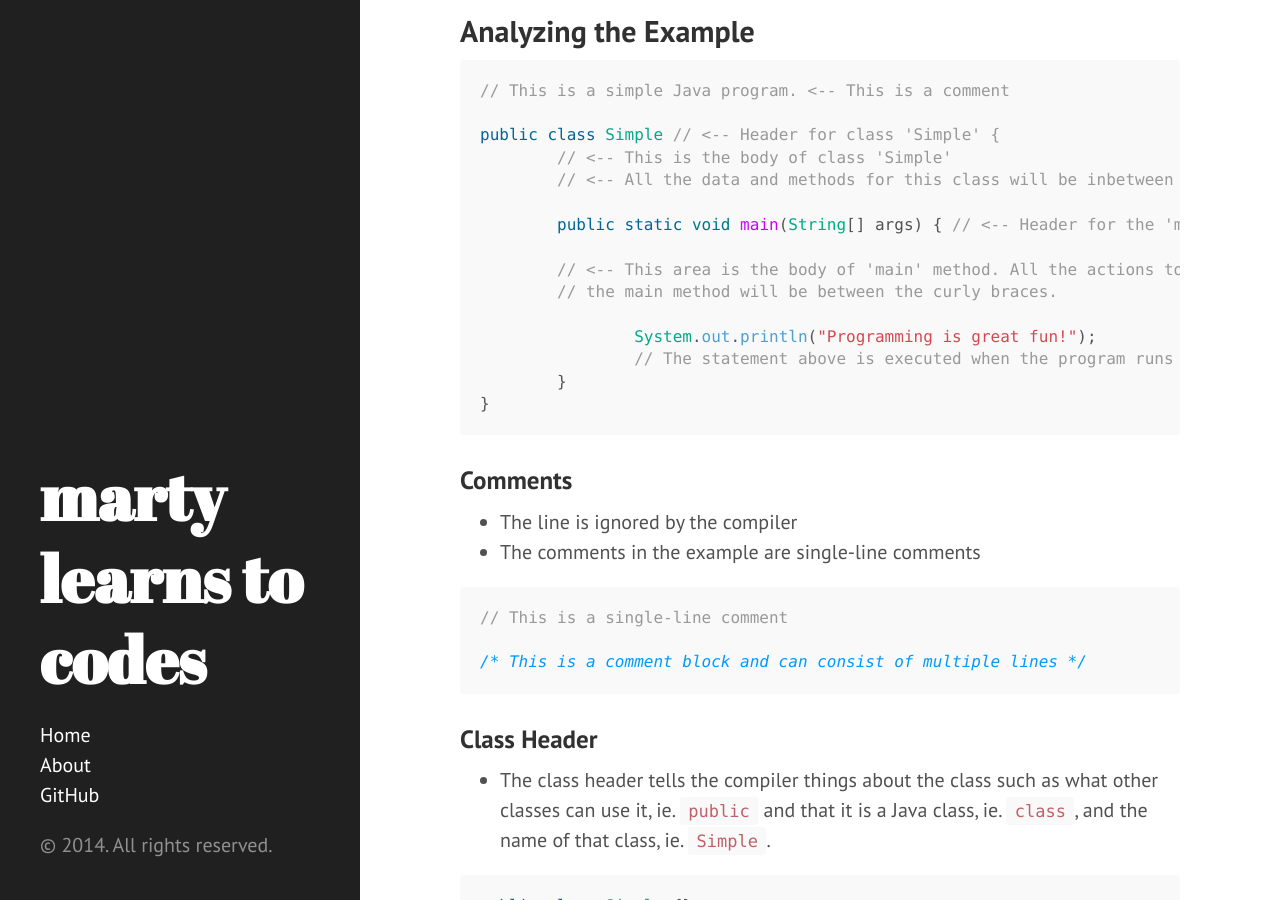
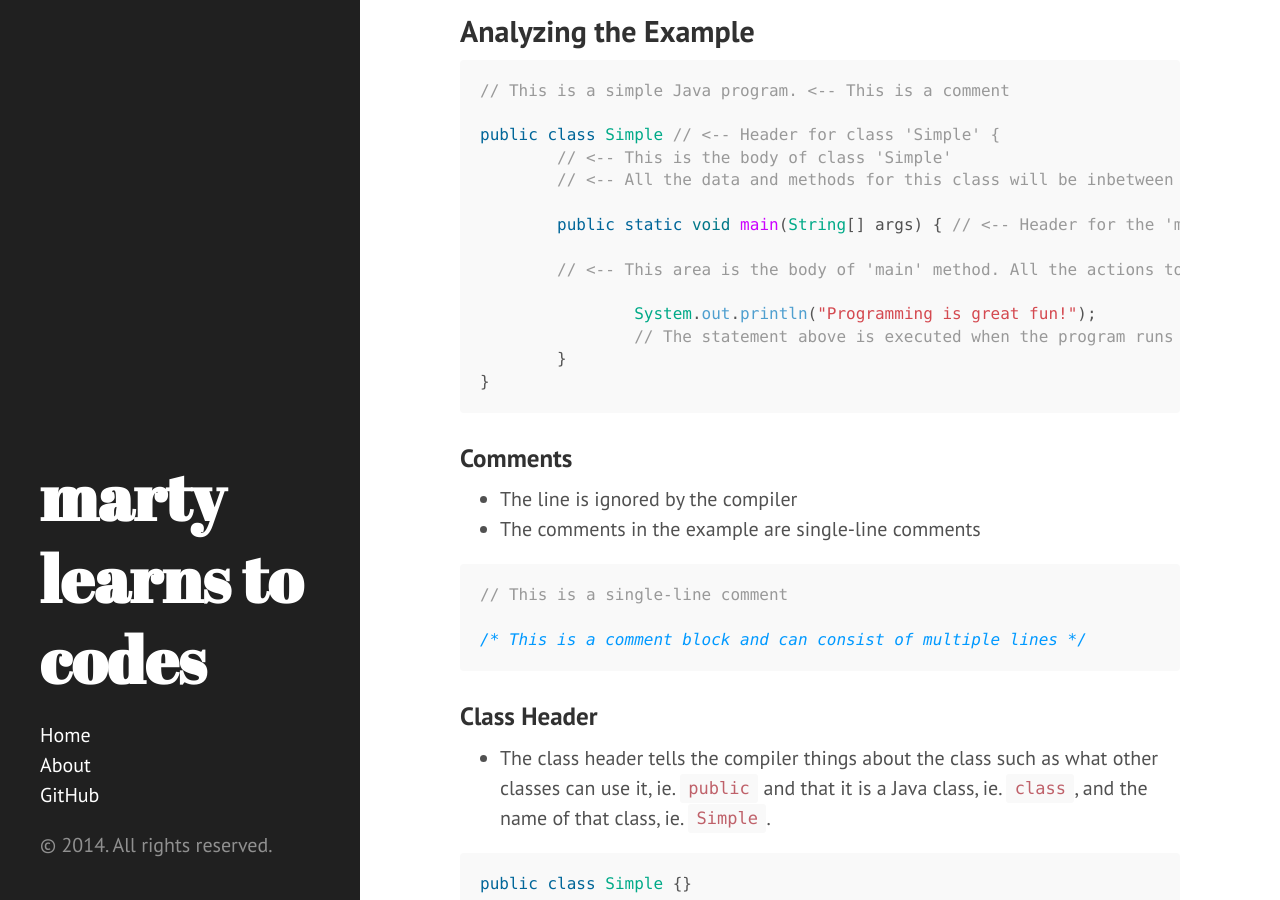
Before and after one commit to martymcflywa/martymcflywa.github.io, a Jekyll site: the page built from _posts/2014-08-02-CSP1150-lecture2.md, in a window 1280 px wide and 900 px high, scrolled down 987 px. Built offline with Jekyll 4.4.1, drawn with Linux system fonts in a browser that asks for light colours; Markdown is read by kramdown in place of the engine named in the settings.

````diff
--- a/_posts/2014-08-02-CSP1150-lecture2.md
+++ b/_posts/2014-08-02-CSP1150-lecture2.md
@@ -50,8 +50,7 @@ public class Simple // <-- Header for class 'Simple' {
 
 	public static void main(String[] args) { // <-- Header for the 'main' method,
 
-	// <-- This area is the body of 'main' method. All the actions to be completed during
-	// the main method will be between the curly braces.
+	// <-- This area is the body of 'main' method. All the actions to be completed during the main method will be between the curly braces.
 
 		System.out.println("Programming is great fun!");
 		// The statement above is executed when the program runs
@@ -251,7 +250,7 @@ System.out.println(value); // the integer 5 will be printed here, no quotation m
 System.out.println("Hello " + "World");
 System.out.println("The value is: " + 5);
 System.out.println("The value is: " + value);
-System.out.println("The value is: " + ‘\n’ + 5);
+System.out.println("The value is: " + '\n' + 5);
 ```
 
 ## String Concatenation
````
